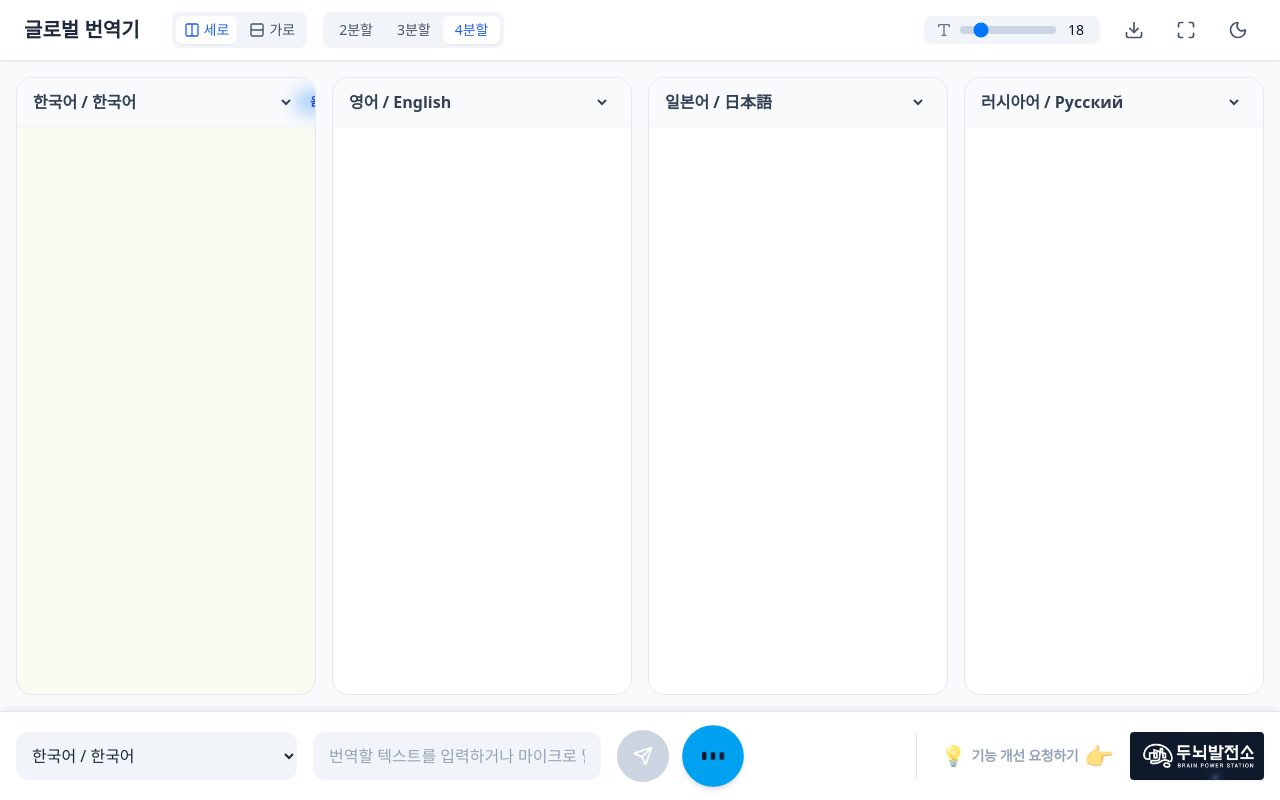
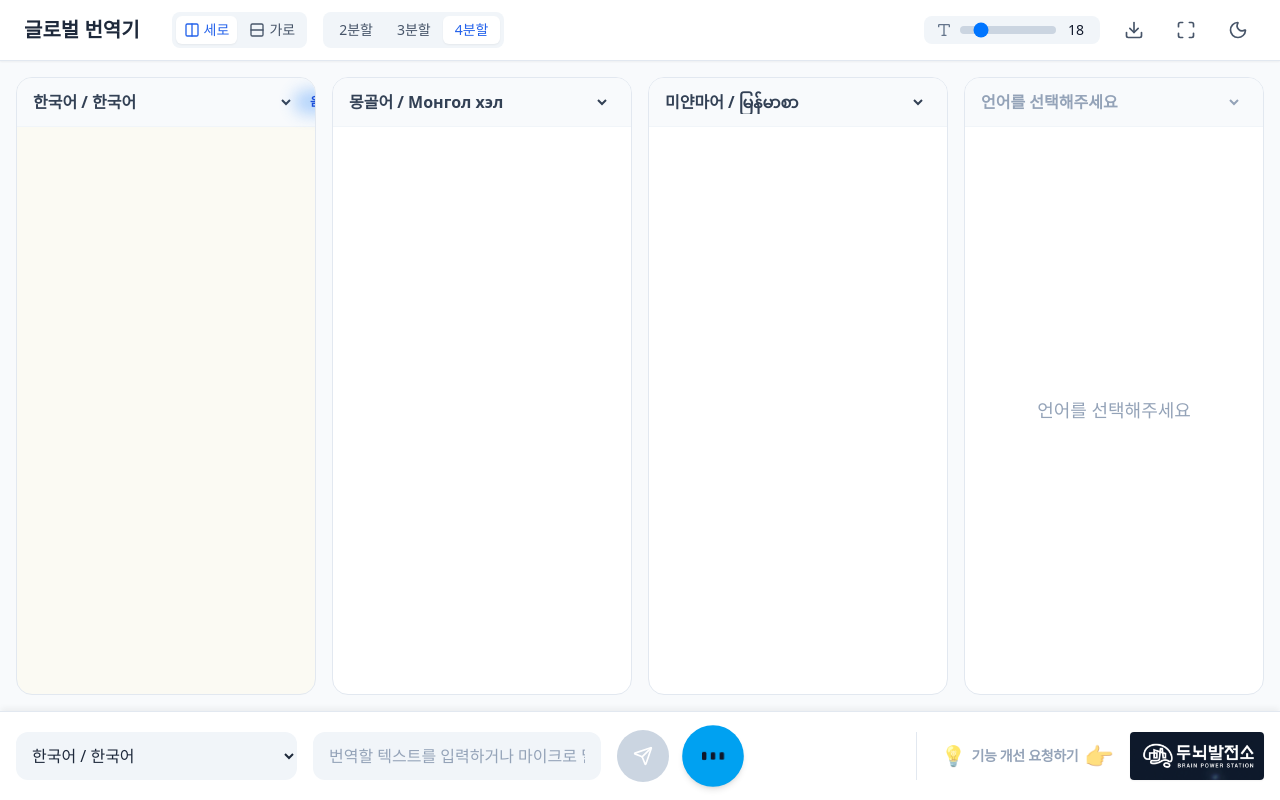
Before and after one commit to Brain-PowerStation/auto-translator, a React (Vite) app: page / in a window 1280 px wide. Built offline with nearby package versions, Linux system fonts and the light colour scheme.

Commit message:
초기 기본 언어 셋팅 변경 및 4번째 창 미선택 안내 문구 표시

```diff
--- a/src/App.tsx
+++ b/src/App.tsx
@@ -11,9 +11,9 @@ function App() {
   const [isDarkMode, setIsDarkMode] = useState<boolean>(false);
   const [panes, setPanes] = useState<PaneState[]>([
     { id: '1', targetLang: 'ko' },
-    { id: '2', targetLang: 'en' },
-    { id: '3', targetLang: 'ja' },
-    { id: '4', targetLang: 'ru' },
+    { id: '2', targetLang: 'mn' },
+    { id: '3', targetLang: 'my' },
+    { id: '4', targetLang: '' },
   ]);
   const [messages, setMessages] = useState<Message[]>([]);
   const [sourceLang, setSourceLang] = useState<string>('ko');
--- a/src/components/InputArea.tsx
+++ b/src/components/InputArea.tsx
@@ -202,7 +202,7 @@ export default function InputArea({
     }
 
     // Get unique target languages to avoid duplicate API calls
-    const targetLangs = Array.from(new Set(panesRef.current.map(p => p.targetLang)));
+    const targetLangs = Array.from(new Set(panesRef.current.map(p => p.targetLang))).filter(Boolean);
     const timestamp = Date.now();
 
     // 1. 입력 언어(sourceLang)는 번역이 필요 없으므로 0초 만에 가장 먼저 즉시 렌더링
--- a/src/components/Pane.tsx
+++ b/src/components/Pane.tsx
@@ -86,9 +86,10 @@ export default function Pane({ pane, fontSize, messages, onLangChange, selectedL
         <select
           value={pane.targetLang}
           onChange={(e) => onLangChange(e.target.value)}
-          className="bg-transparent font-semibold text-slate-700 dark:text-slate-200 focus:outline-none cursor-pointer"
+          className={`bg-transparent font-semibold focus:outline-none cursor-pointer ${!pane.targetLang ? 'text-slate-400 dark:text-slate-500' : 'text-slate-700 dark:text-slate-200'}`}
           onClick={(e) => e.stopPropagation()}
         >
+          <option value="" disabled hidden>언어를 선택해주세요</option>
           {SUPPORTED_LANGUAGES.map(lang => {
             const isDisabled = selectedLangs.includes(lang.code) && lang.code !== pane.targetLang;
             return (
@@ -122,9 +123,15 @@ export default function Pane({ pane, fontSize, messages, onLangChange, selectedL
 
       {/* Pane Content */}
       <div
-        className="flex-1 overflow-y-auto p-4 space-y-4"
+        className="flex-1 overflow-y-auto p-4 space-y-4 relative"
         style={{ fontSize: `${fontSize}px` }}
       >
+        {!pane.targetLang && (
+          <div className="absolute inset-0 flex items-center justify-center text-slate-400 dark:text-slate-500 font-medium">
+            언어를 선택해주세요
+          </div>
+        )}
+
         {messages.map((msg, idx) => {
           const isLatest = idx === messages.length - 1;
           const isEditing = editingId === msg.id;
```
